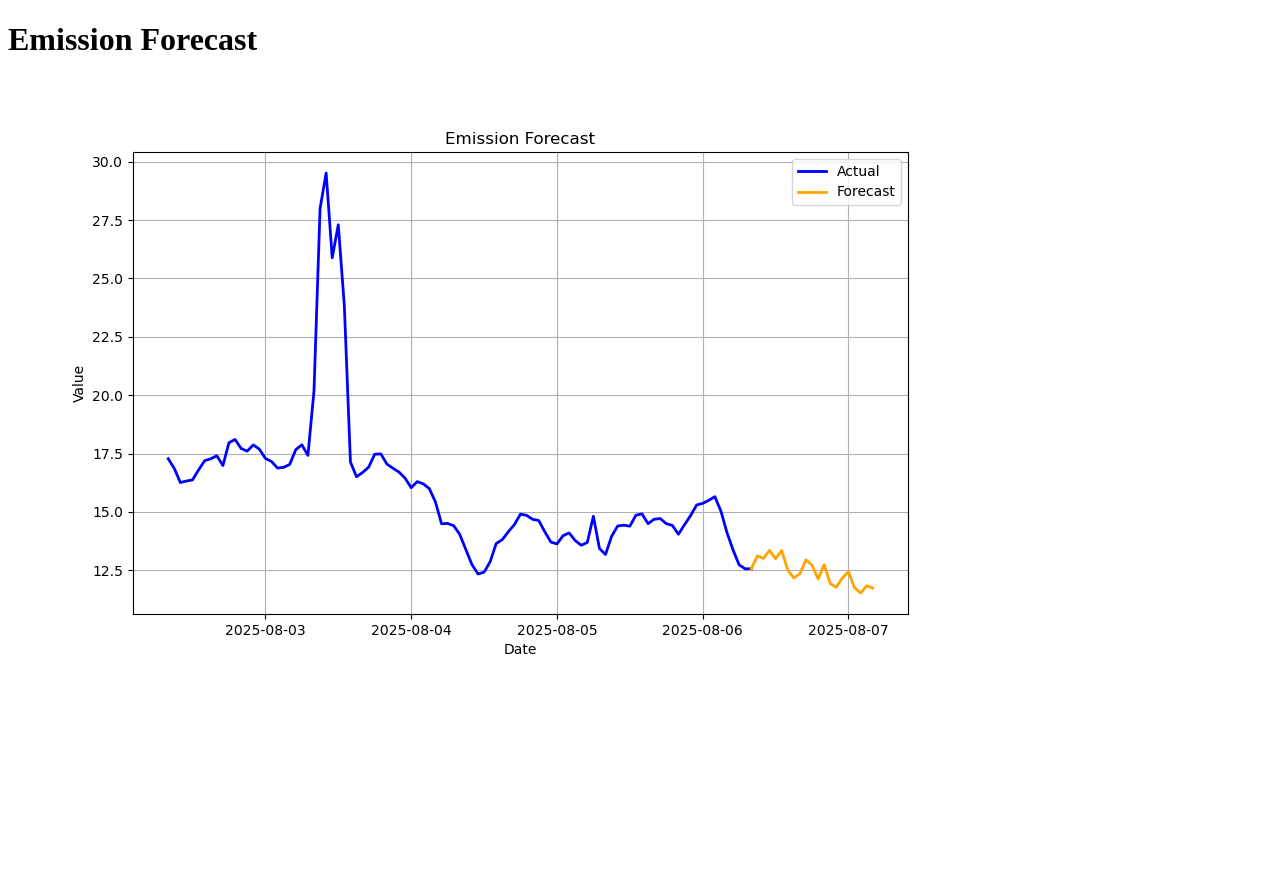
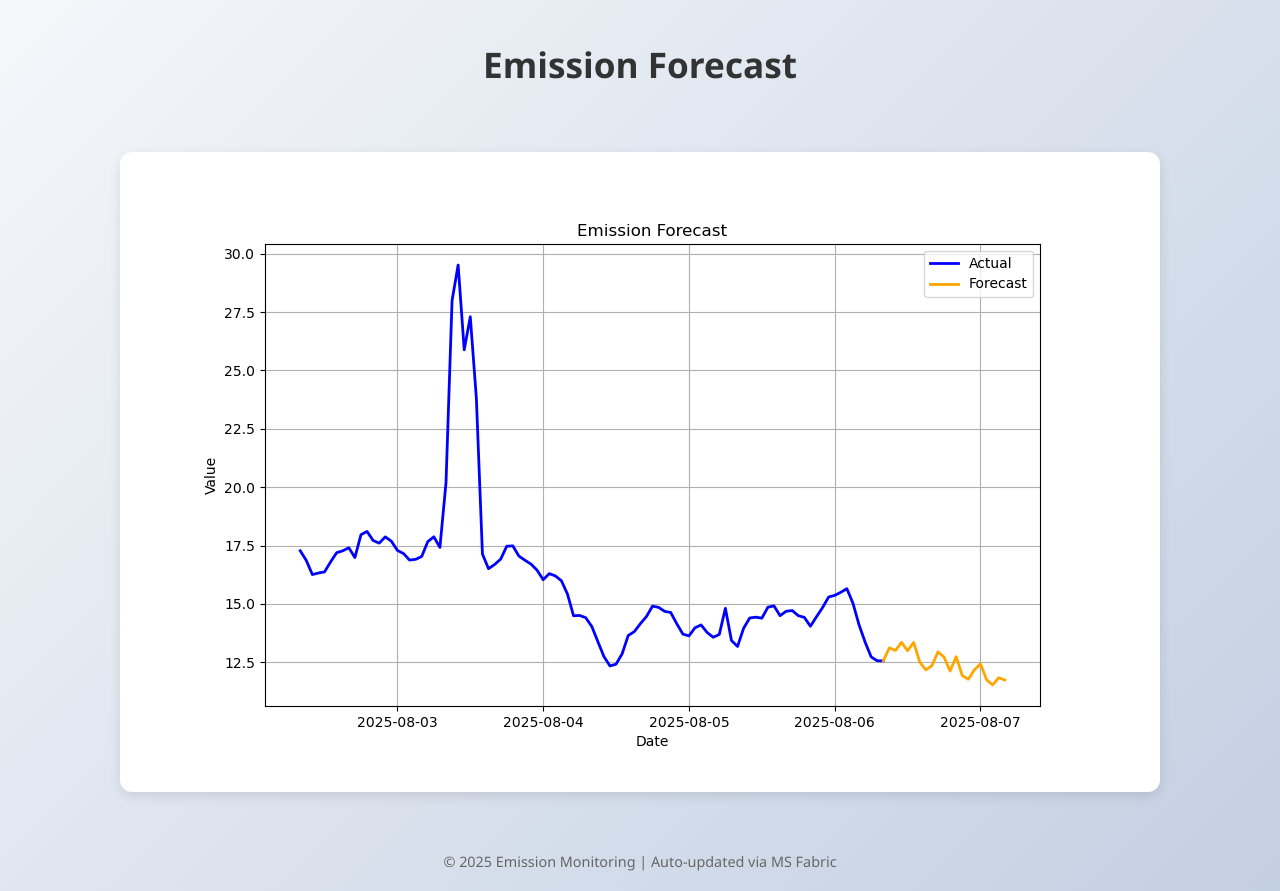
Before and after one commit to aaroni-1/emission_forecast, a plain HTML site: page index.html in a window 1280 px wide. Before the commit the page ends 800 px from the top, so only its background shows below. Drawn offline with Linux system fonts and the light colour scheme.

Commit message:
Update index.html

```diff
--- a/index.html
+++ b/index.html
@@ -1,11 +1,57 @@
 <!DOCTYPE html>
-<html>
+<html lang="en">
 <head>
   <meta charset="UTF-8">
   <title>Emission Forecast</title>
+  <style>
+    body {
+      margin: 0;
+      padding: 0;
+      font-family: 'Segoe UI', Tahoma, Geneva, Verdana, sans-serif;
+      background: linear-gradient(135deg, #f5f7fa, #c3cfe2);
+      display: flex;
+      flex-direction: column;
+      align-items: center;
+      justify-content: start;
+      min-height: 100vh;
+    }
+
+    h1 {
+      margin-top: 40px;
+      color: #333;
+      font-size: 2.2rem;
+      text-align: center;
+    }
+
+    .chart-container {
+      margin: 40px 0;
+      background: white;
+      padding: 20px;
+      border-radius: 12px;
+      box-shadow: 0 4px 12px rgba(0, 0, 0, 0.1);
+      max-width: 90%;
+    }
+
+    img {
+      display: block;
+      max-width: 100%;
+      height: auto;
+      border-radius: 8px;
+    }
+
+    footer {
+      margin-top: auto;
+      padding: 20px;
+      font-size: 0.9rem;
+      color: #666;
+    }
+  </style>
 </head>
 <body>
   <h1>Emission Forecast</h1>
-  <img src="chart.png" alt="Emission Forecast Chart" style="max-width: 100%;">
+  <div class="chart-container">
+    <img src="chart.png" alt="Emission Forecast Chart">
+  </div>
+  <footer>© 2025 Emission Monitoring | Auto-updated via MS Fabric</footer>
 </body>
 </html>
```
